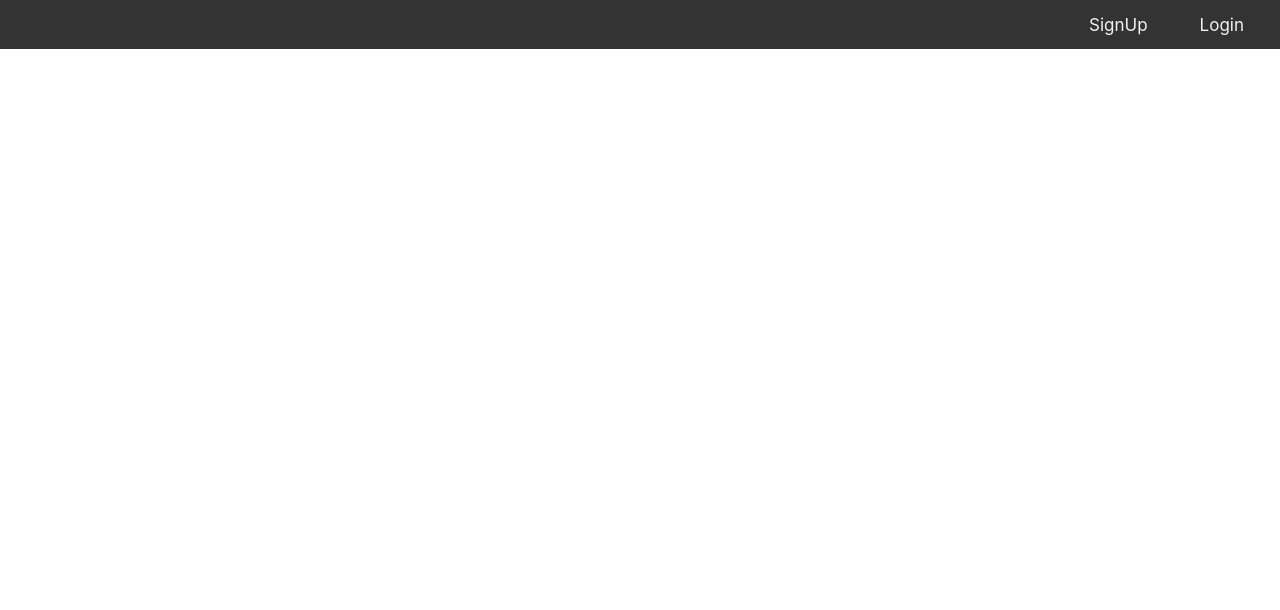
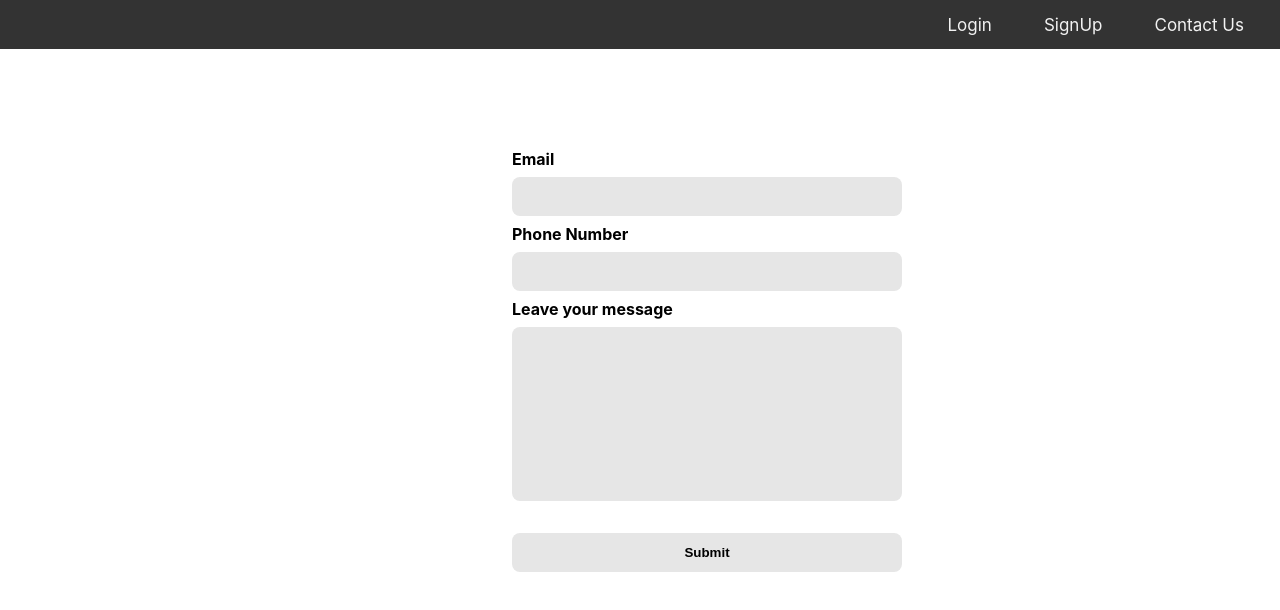
Before and after one commit to RMIT-SEPT/majorproject-7-tues-14-30-2, a React (Create React App) app in the folder FrontEnd/myapp/: page /Business_Contact in a window 1280 px wide. Shown: the top 610 px of the page. Built offline with nearby package versions, Linux system fonts and the light colour scheme.

Commit message:
Add BusinessContact to NavBar , BusinessContact UI

```diff
--- a/FrontEnd/myapp/src/App.js
+++ b/FrontEnd/myapp/src/App.js
@@ -1,6 +1,7 @@
 import React, {Component} from 'react';
 import Login from './components/Login';
 import Registration from './components/Registration';
+import Business_Contact from './components/Business_Contact';
 import NavBar from './components/NavBar';
 import{BrowserRouter,Route,Switch} from 'react-router-dom'
 
@@ -13,8 +14,9 @@ class App extends Component {
       <div className="App">
 
       <Switch>
+      <Route path='/Business_Contact' component={Business_Contact}/>
+      <Route path='/Registration' component={Registration}/>
        <Route path='/' component={Login} exact/>
-       <Route path='/Registration' component={Registration}/>
       </Switch>
       </div>
       </BrowserRouter>
--- /dev/null
+++ b/FrontEnd/myapp/src/components/Business_Contact.css
@@ -0,0 +1,58 @@
+.submit_btn {
+    border-radius: 8px;
+    padding: 12px 20px;
+    padding-left:25px;
+    padding-right:25px;
+    outline:none;
+    text-decoration: none;
+    width: 390px;
+    background-color:#e6e6e6;
+    border-style: none;
+
+
+  }
+
+  .centered {
+    position: static;
+    margin-top: -150px;
+    margin-left: 40%;
+  }
+
+
+
+  label{
+    font-weight: bold;
+    padding-right:300px;
+  }
+
+  .form{
+    margin: 0 auto;
+    max-width: 320px;
+
+  }
+
+  input{
+    width: 350px;
+  padding: 12px 20px;
+  margin: 8px 0;
+  background-color:#e6e6e6;
+  border-radius: 8px;
+  border: none;
+  outline: none;
+
+  }
+  textarea{
+    width: 350px;
+  padding: 12px 20px;
+  margin: 8px 0;
+  background-color:#e6e6e6;
+  border-radius: 8px;
+  border: none;
+  outline: none;
+  resize: none;
+  height: 150px;
+  }
+
+  .nav_bar{
+    color:#e6e6e6
+  }
--- /dev/null
+++ b/FrontEnd/myapp/src/components/Business_Contact.js
@@ -0,0 +1,67 @@
+import React, { Component } from 'react'
+import "./Business_Contact.css";
+
+
+class Business_Contact extends Component{
+
+    constructor(props){
+        super(props)
+
+    this.state={
+            email:'',
+            phone:'',
+            message:''
+
+        }
+    }
+
+    handleEmailChange = (event) =>{
+        this.setState({
+            email: event.target.value
+        })
+    }
+
+    handlePhoneChange = (event) =>{
+        this.setState({
+            phone: event.target.value
+        })
+    }
+
+    handleMessageChange = (event) =>{
+        this.setState({
+            message: event.target.value
+        })
+    }
+
+
+    render(){
+        const {email,phone,message} = this.state
+    return(
+        <div class="centered">
+        <form onSubmit={this.handleSubmit}>
+        <label>Email</label><br></br>
+        <input type="text"
+         value={email}
+        onChange={this.handleEmailChange}
+        />
+        <br/>
+        <label>Phone Number</label><br></br>
+        <input type="text"
+        value={phone}
+        onChange={this.handlePhoneChange}
+        />
+         <br/>
+        <label>Leave your message</label><br></br>
+        <textarea
+        value={message}
+        onChange={this.handleMessageChange}
+        />
+        <br></br>
+        <br></br>
+        <button type="submit" class="submit_btn"><b>Submit</b></button>
+        </form>
+        </div>
+         )
+        }
+    }
+    export default Business_Contact
--- a/FrontEnd/myapp/src/components/NavBar.js
+++ b/FrontEnd/myapp/src/components/NavBar.js
@@ -8,8 +8,9 @@ import"./NavBar.css";
 
               <div class="topnav">
                 <ul>
+                <li><a href ="/Business_Contact">Contact Us</a></li>
+                <li><a href="/Registration">SignUp</a></li>
                 <li><a href="/">Login</a></li>
-                <li><a href="/Registration">SignUp</a></li>
                 </ul>
                 </div>
 
--- a/FrontEnd/myapp/src/components/Registration.css
+++ b/FrontEnd/myapp/src/components/Registration.css
@@ -2,7 +2,7 @@
 .centered {
     position: static;
     margin-top: -150px;
-    margin-left: 40%;        ;
+    margin-left        : 40%;
       }
 
 
```
